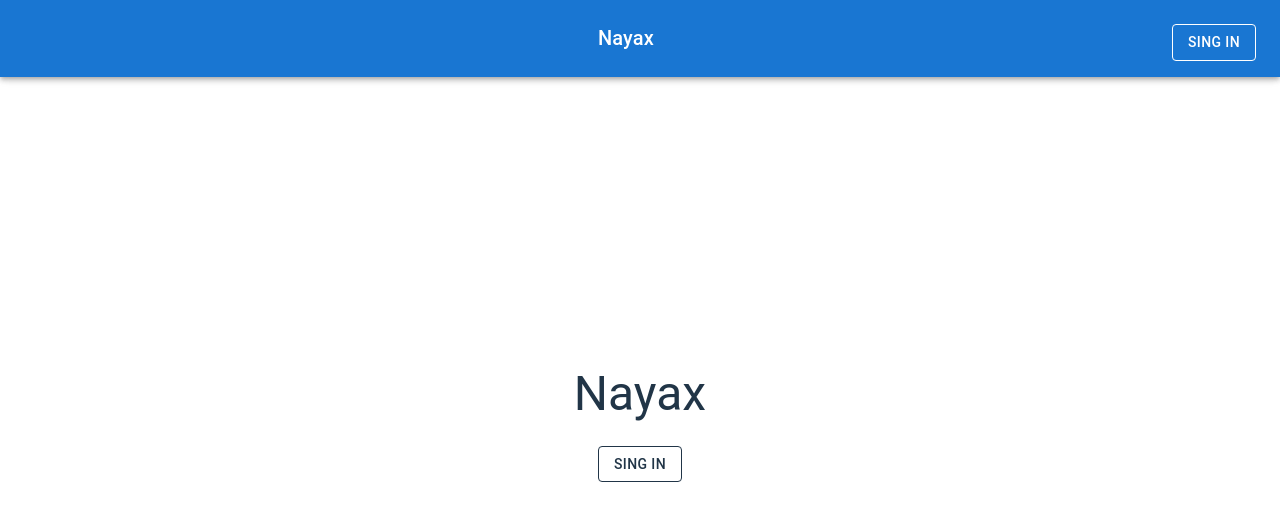
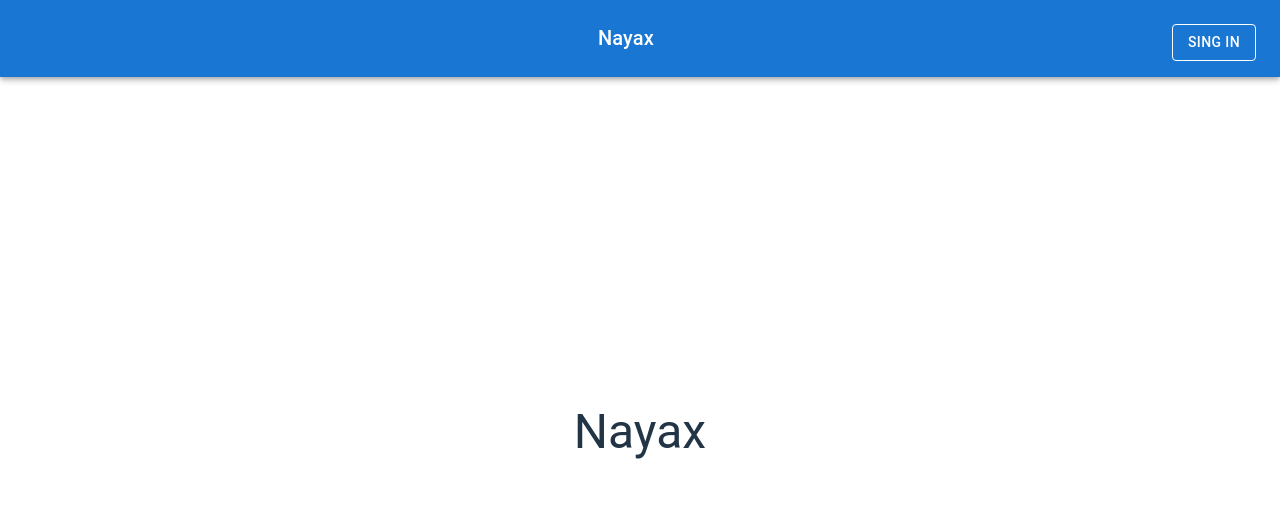
Before and after one commit to augustooliveirasmartdevops/NayaxDexWeb, a React (Vite) app: page / in a window 1280 px wide. Shown: the top 520 px of the page. Built offline with nearby package versions, Linux system fonts and the light colour scheme; some icons are missing.

Commit message:
Code cleanup

```diff
--- a/src/pages/Home/index.jsx
+++ b/src/pages/Home/index.jsx
@@ -1,31 +1,11 @@
-import { useContext } from "react";
-import { AuthContext } from "../../contexts/AuthProvider/context";
-import { Button, Typography } from "@mui/material";
-import { SignInButton } from "../../components/SignInButton";
-import { Link } from "react-router-dom";
+import { Typography } from "@mui/material";
 
 export const Home = () => {
-  const { userState } = useContext(AuthContext);
-  const { isAuthenticated } = userState;
   return (
     <>
       <Typography variant="h3" component="h2">
         Nayax
       </Typography>
-
-      {!isAuthenticated ? (
-        <SignInButton title="Sing in" navigateTo="/login" />
-      ) : (
-        <Button
-          variant="outlined"
-          color="default"
-          sx={{ mt: 3, mb: 2, mr: 2 }}
-          component={Link}
-          to={"/dexupload"}
-        >
-          Welcome! Go to Dex Upload
-        </Button>
-      )}
     </>
   );
 };
```
